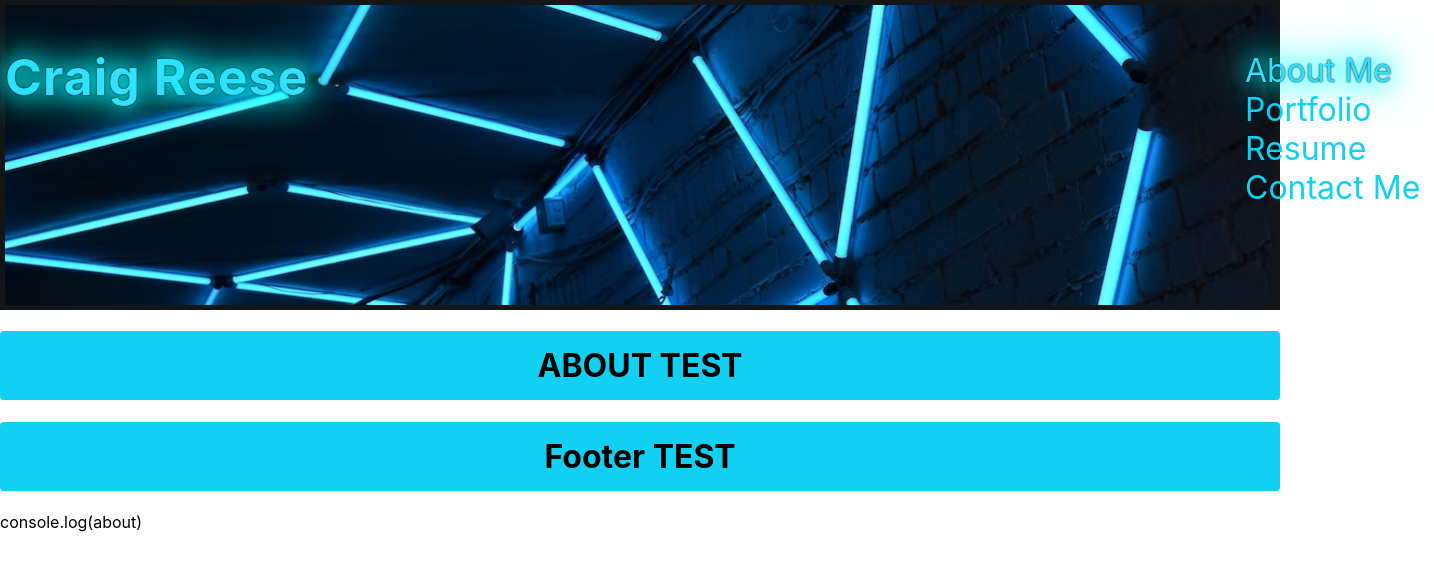
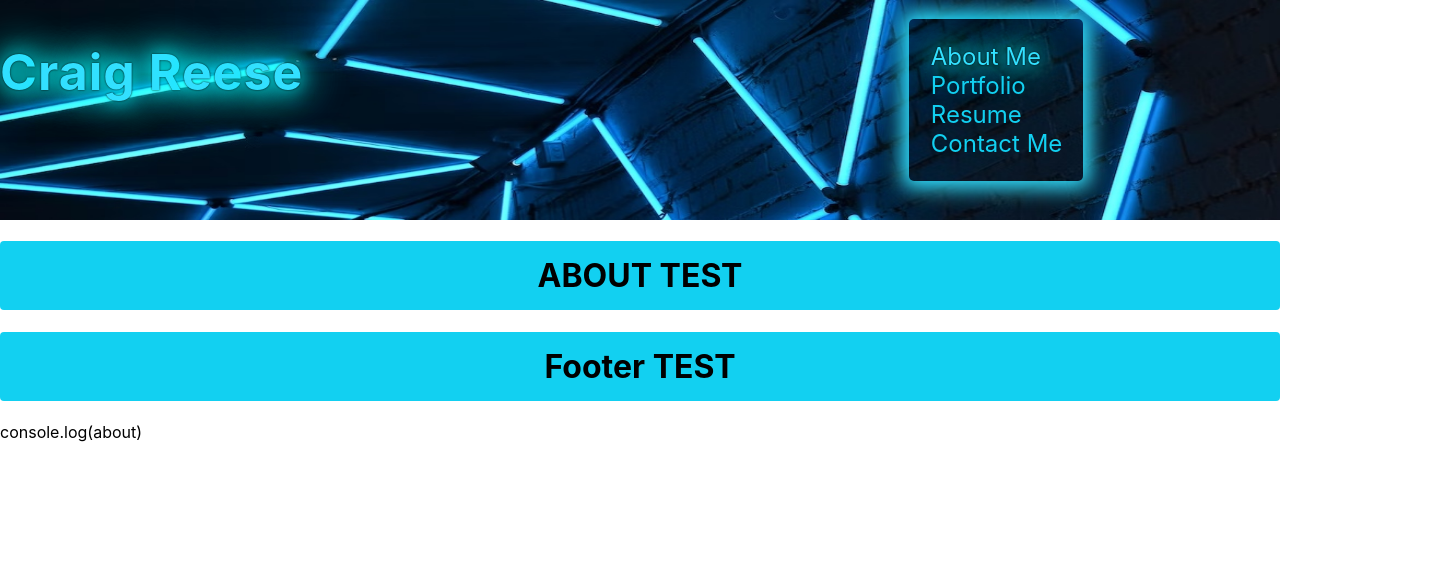
Before and after one commit to Stickkman/StickkmansReactPortfolio20, a React (Create React App) app: page / in a window 1280 px wide. Shown: the top 570 px of the page, 1434 px wide, since content can reach past the window. Built offline with nearby package versions, Linux system fonts and the light colour scheme.

Commit message:
resized header, added semi transparent card for navbar with glow backlighting

```diff
--- a/src/components/Navigation.js
+++ b/src/components/Navigation.js
@@ -4,7 +4,7 @@ import '../style/Navbar.css';
 export default function Navbar({currentPage, handlePageChange}) {
     return (
 
-        <nav>
+        <nav className='navContainer'>
             <ul>
                 <li><a href='#about' onClick={() => handlePageChange('about')}
                 className={(currentPage === 'about') ? 'navActive' : 'navInactive'}
--- a/src/style/Header.css
+++ b/src/style/Header.css
@@ -11,9 +11,13 @@
 /* HEADER STYLE */
 header {
     display: flex;
-    padding: 5px;
+    padding: 0px;
     background: var(--black);
-    justify-content: space-between;
+
+    /* justify-content: space-between; */
+    width: 100vw;
+    /* height: auto; */
+
 
 
 }
@@ -76,7 +80,8 @@ header {
 
 img {
     width: 100%;
-    height: 300px;
+    height: 220px;
+
 }
 
 
--- a/src/style/Navbar.css
+++ b/src/style/Navbar.css
@@ -1,45 +1,94 @@
+
+
 /* COLOR VARIABLES */
 :root {
     --black: #131516;
+
     --neonblue: #12d0f1;
     --brightNeonBlue: #32e0ff;
 }
 
 /* NAVIGATION STLYE */
 
-nav {
-    display: flex ;
-    position:absolute;
-    justify-content: flex-end;
-    align-items:flex-end;
-    transform: translate(1200px, 30px);
+.navContainer {
+
+    display: flex;
+    position: absolute;
+    margin-left: 71vw;
+    margin-top: 1.5%;
+
+    /* justify-content: flex-end; */
+    list-style: none;
+
+
+
+    background-color: rgba(var(--black), 0.5);
+    padding: 7px;
+
+
+    border-radius: 5px;
+    box-shadow: 0 0 20px 8px #32e0ff;
+
+
+
+
+
+    /* transform: translate(1200px, 30px); */
 
 }
 
-.nav ul {
-    list-style: none;
-    text-decoration: none;
+/* nav ul {
+    /* display: flex; */
+    /* flex-direction: row; */
+    /* flex-wrap: nowrap; */
+    /* list-style: none; */
+    /* justify-self: right; */
+
+    /* text-decoration: none; */
+
+/* } */
+
+.navContainer ul {
+    /* margin-left: -20px; */
+    padding-left: 15px;
+
+
+
+
+}
+
+/* NAVIGATION LIST ITEM STYLE */
+nav li {
+    display:flex;
+    /* justify-content: center;    */
+    /* gap: 1rem; */
+    /* line-height: 2rem;
+    justify-content: center; */
+    font-size: 1.5em;
+    /* gap: 1rem !important;  */
+
 }
 
 /* NAVIGATION LINK STYLE */
 nav a {
     display:flex;
     color: var(--neonblue);
+
     margin-right: 14px;
+
     text-decoration: none;
 }
-/* NAVIGATION LIST ITEM STYLE */
-nav li {
-display:flex;
-font-size: 2em;
-gap: 1rem !important;
+
+nav a:hover {
+    /* ---------------insert hover flicker here------------------------------ */
+}
 
 
-}
 
 .navActive {
 /* active style here */
 color: var(--brightNeonBlue);
+
 text-shadow:
 0 0 2px #000,
 0 0 5px #ffffff00,
@@ -47,6 +96,9 @@ text-shadow:
 0 0 20px #0ff,
 0 0 40px #0ff,
 0 0 50px #0ff;
+
+
+
 }
 
 .navInactive {
```
